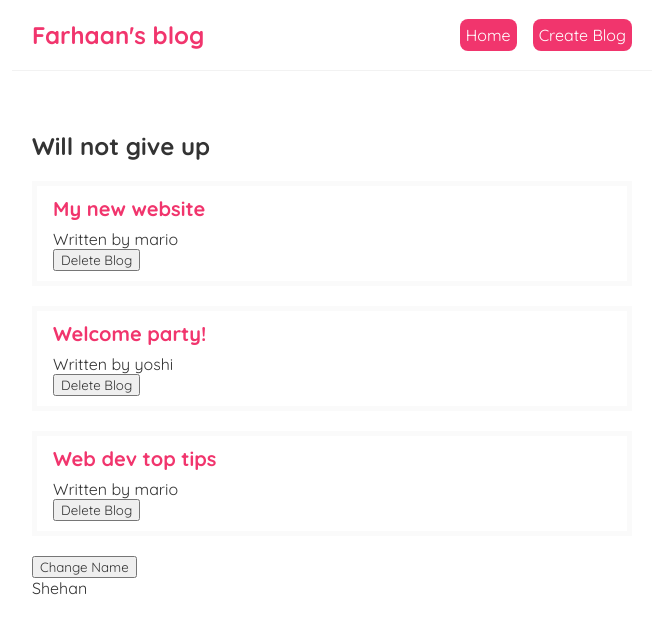
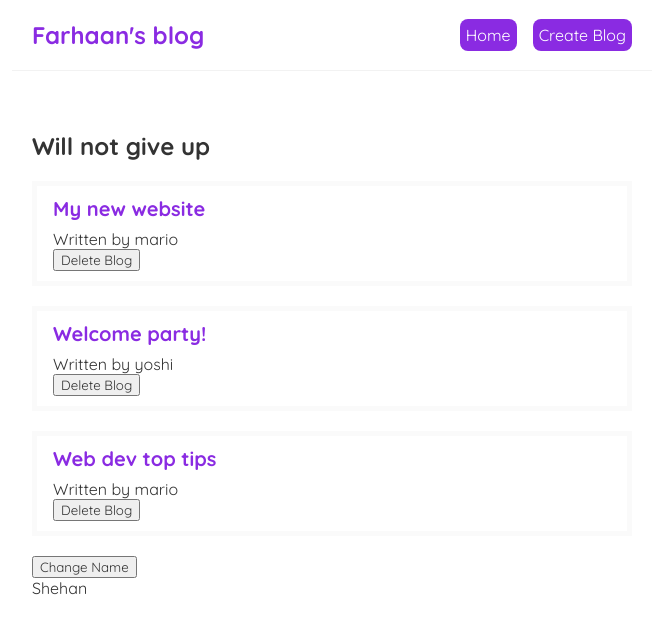
Before and after one commit to farhaannishtar/blog, a React (Create React App) app: page / in a window 1280 px wide. Shown: the top 634 px of the page, without its empty margins (308-971 px from the left). Built offline with nearby package versions, Linux system fonts and the light colour scheme.

Commit message:
Styling and repositioning navigation bar

```diff
--- a/src/index.css
+++ b/src/index.css
@@ -15,7 +15,7 @@
   border-bottom: 1px solid #f2f2f2;
 }
 .navbar h1 {
-  color: #f1356d;
+  color: blueviolet;
 }
 .navbar .links {
   margin-left: auto;
@@ -25,11 +25,11 @@
   text-decoration: none;
   padding: 6px;
   color: white;
-  background-color: #f1356d;
+  background-color: blueviolet;
   border-radius: 8px
 }
 .navbar a:hover {
-  color: #f1356d;
+  color: #35d5f1;
 }
 .content {
   max-width: 600px;
@@ -48,6 +48,6 @@
 }
 .blog-preview h2 {
   font-size: 20px;
-  color: #f1356d;
+  color: blueviolet;
   margin-bottom: 8px;
 }
```
Also changed, not shown: src/Navbar.js (indentation only).
